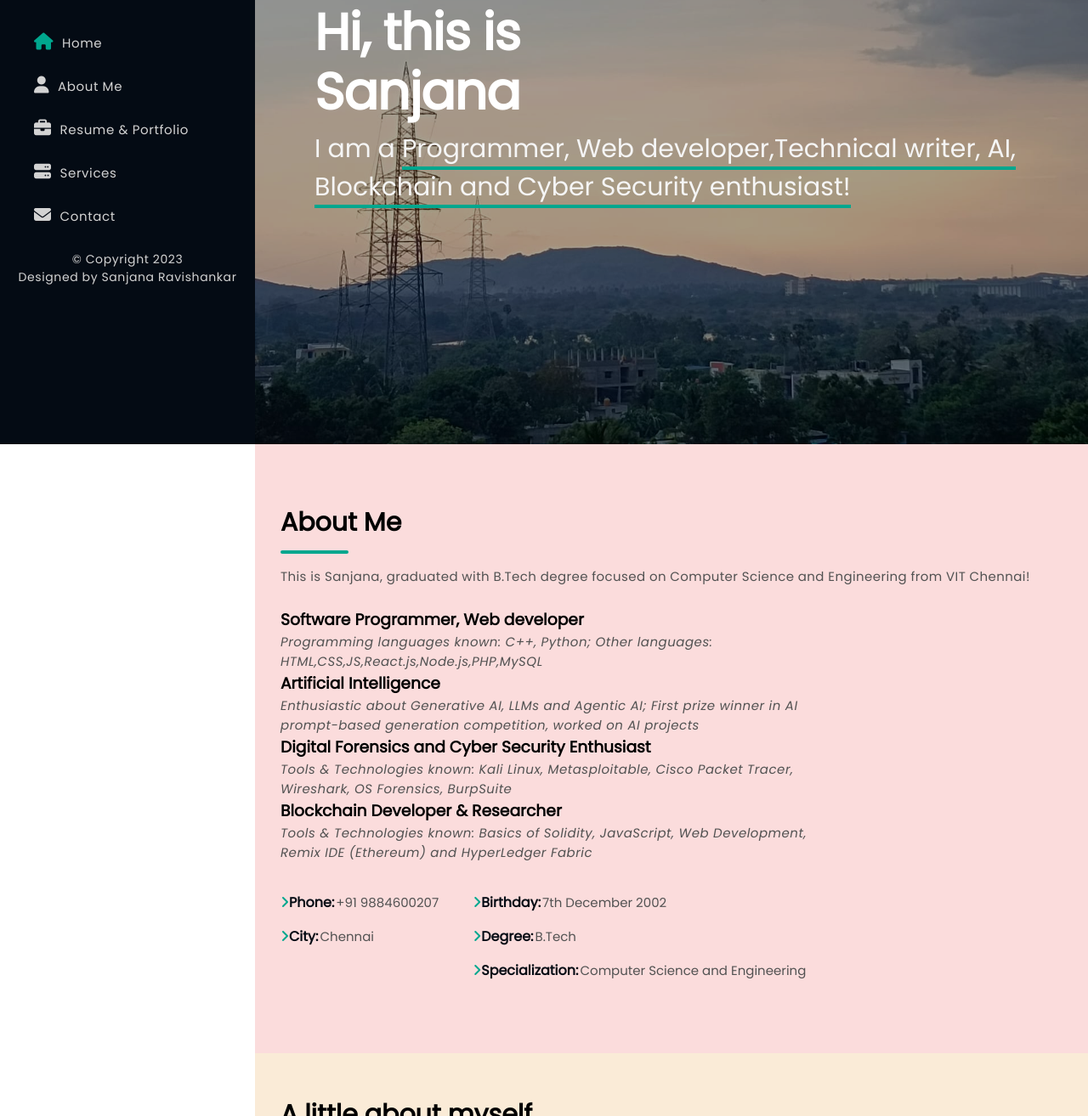
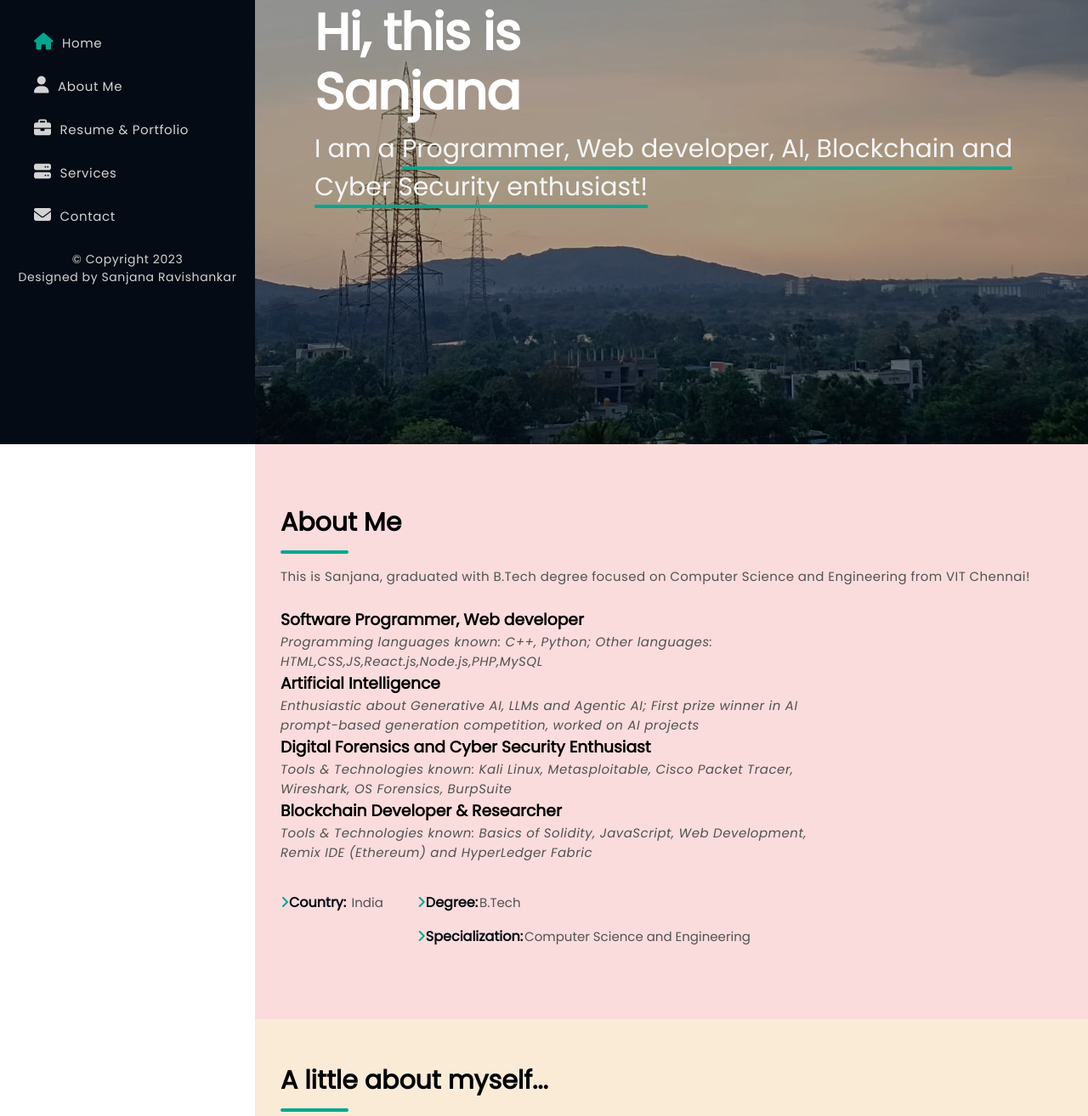
Before and after one commit to sanjana-ravishankar/Portfolio-website, a plain HTML site: page index.html in a window 1280 px wide. Shown: the part 277-1591 px from the top of the page at 85% size. Drawn offline with nearby package versions, Linux system fonts and the light colour scheme.

Commit message:
Update index.html

```diff
--- a/index.html
+++ b/index.html
@@ -37,7 +37,7 @@
             <section id="home">
                 <div class="home-row">
                     <h1>Hi, this is <br>Sanjana<span></span></h1>
-                    <p>I am a <span class = "auto-input">Programmer, Web developer,Technical writer, AI, Blockchain and Cyber Security enthusiast!</span></p>
+                    <p>I am a <span class = "auto-input">Programmer, Web developer, AI, Blockchain and Cyber Security enthusiast!</span></p>
                 </div>
             </section>
             <section id="about">
@@ -58,14 +58,14 @@
                         <div class="icon-list-col">
                             <div class="icon-list">
                                 <ul>
-                                    <li><i class="fa-solid fa-angle-right"></i><strong>Phone:</strong><span>+91 9884600207</span></li>
-                                    <li><i class="fa-solid fa-angle-right"></i><strong>City:</strong><span>Chennai</span></li>
+
+                                    <li><i class="fa-solid fa-angle-right"></i><strong>Country: </strong><span>India</span></li>
 
                                 </ul>
                             </div>
                             <div class="icon-list">
                                 <ul>
-                                    <li><i class="fa-solid fa-angle-right"></i><strong>Birthday:</strong><span>7th December 2002</span></li>
+
                                     <li><i class="fa-solid fa-angle-right"></i><strong>Degree:</strong><span>B.Tech</span></li>
                                     <li><i class="fa-solid fa-angle-right"></i><strong>Specialization:</strong><span>Computer Science and Engineering</span></li>
 
```
